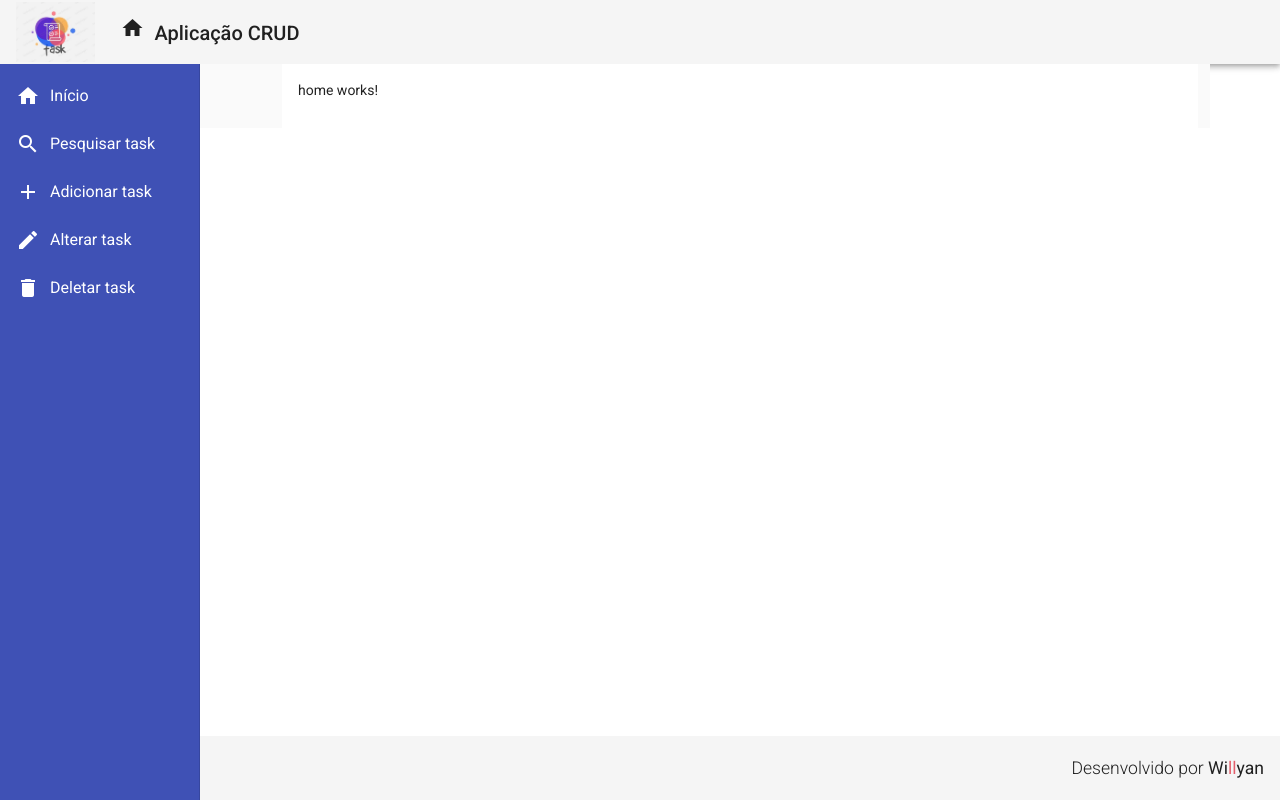
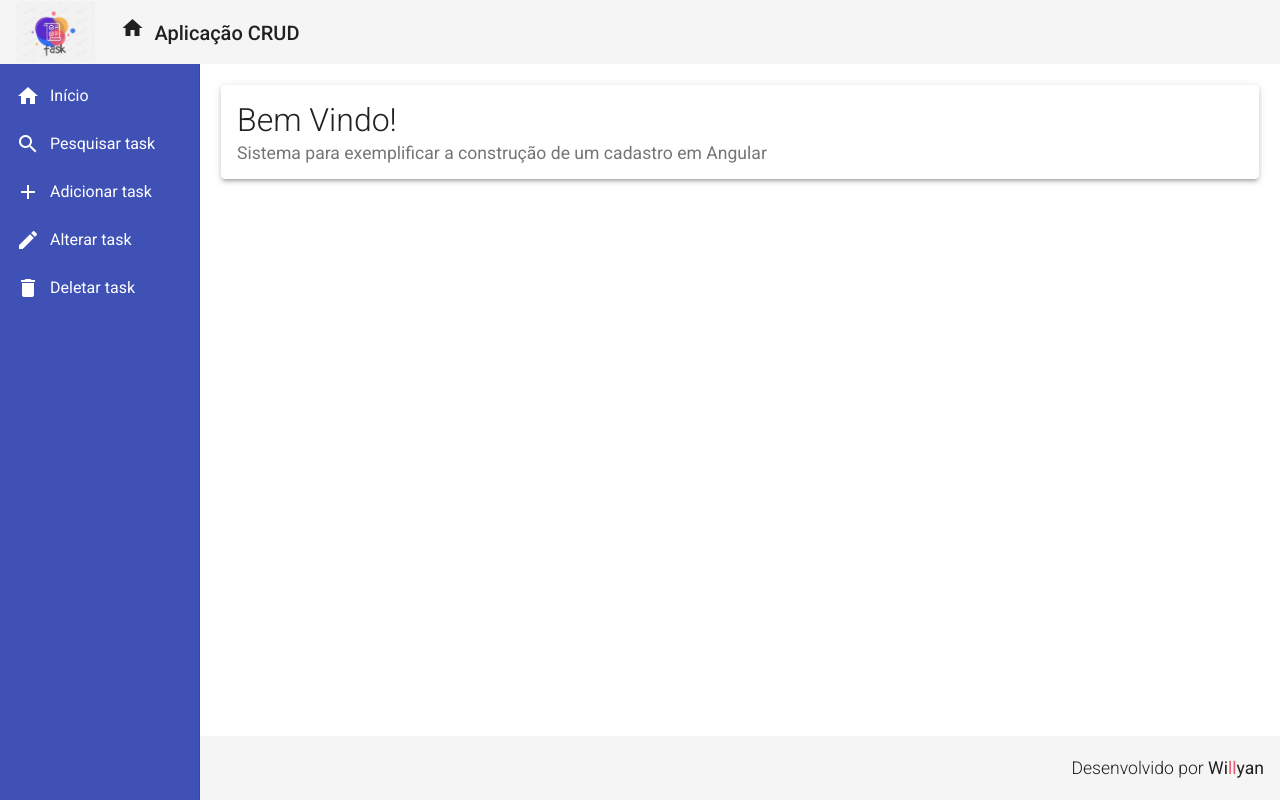
Before and after one commit to wcirino/task-manager, an Angular app: page / in a window 1280 px wide. Built offline with nearby package versions, Linux system fonts and the light colour scheme.

Commit message:
Novo modelo 2

```diff
--- a/src/app/app.module.ts
+++ b/src/app/app.module.ts
@@ -16,6 +16,7 @@
 
 
 
+
 @NgModule({
   declarations: [
     AppComponent,
@@ -30,7 +31,8 @@
     BrowserAnimationsModule,
     MatToolbarModule,
     MatListModule,
-    MatSidenavModule
+    MatSidenavModule,
+    MatCardModule
   ],
   providers: [],
   bootstrap: [AppComponent]
--- a/src/app/components/template/header/header.component.scss
+++ b/src/app/components/template/header/header.component.scss
@@ -1,4 +1,5 @@
 .header {
+
     display: flex;
     align-items: center;
 }
--- a/src/app/components/template/nav/nav.component.html
+++ b/src/app/components/template/nav/nav.component.html
@@ -1,4 +1,4 @@
-<mat-sidenav-container class="container">
+<mat-sidenav-container class="">
     <mat-sidenav class="sidenav" mode="side" opened
         fixedInViewport="true" fixedTopGap="64">
         <mat-nav-list class="nav-list">
--- a/src/app/components/template/nav/nav.component.scss
+++ b/src/app/components/template/nav/nav.component.scss
@@ -1,10 +1,6 @@
 .sidenav {
     background-color: #3F51B5;
-    width: 200px; /* Largura do sidenav */
-    left: 0; /* Posiciona o sidenav no início da tela */
-    top: 0; /* Posiciona o sidenav no topo da tela */
-    bottom: 0; /* Faz com que o sidenav ocupe toda a altura da tela */
-    position: fixed; /* Fixa o sidenav na tela */
+    width: 200px;
 }
 
 .sidenav a {
@@ -16,6 +12,6 @@
 }
 
 .content {
-     padding: 16px;
-     background-color: #FFF;
- }
+    padding: 16px;
+    background-color: #FFF;
+}
--- a/src/app/views/home/home.component.html
+++ b/src/app/views/home/home.component.html
@@ -1 +1,8 @@
-<p>home works!</p>
+<mat-card class="home mat-elevation-z3">
+    <mat-card-title class="title">
+        Bem Vindo!
+    </mat-card-title>
+    <mat-card-subtitle class="subtitle">
+        Sistema para exemplificar a construção de um cadastro em Angular
+    </mat-card-subtitle>
+</mat-card>
--- a/src/app/views/home/home.component.scss
+++ b/src/app/views/home/home.component.scss
@@ -0,0 +1,18 @@
+.home {
+    margin: 5px; /* Define uma margem ao redor do mat-card */
+}
+
+/* Adiciona margem apenas à esquerda do mat-card */
+.mat-card.home {
+    margin-left: 5px;
+}
+
+.home .title {
+    font-size: 2rem;
+    font-weight: 300;
+    line-height: 1.2;
+}
+
+.home .subtitle {
+    font-size: 1.1rem;
+}
```
